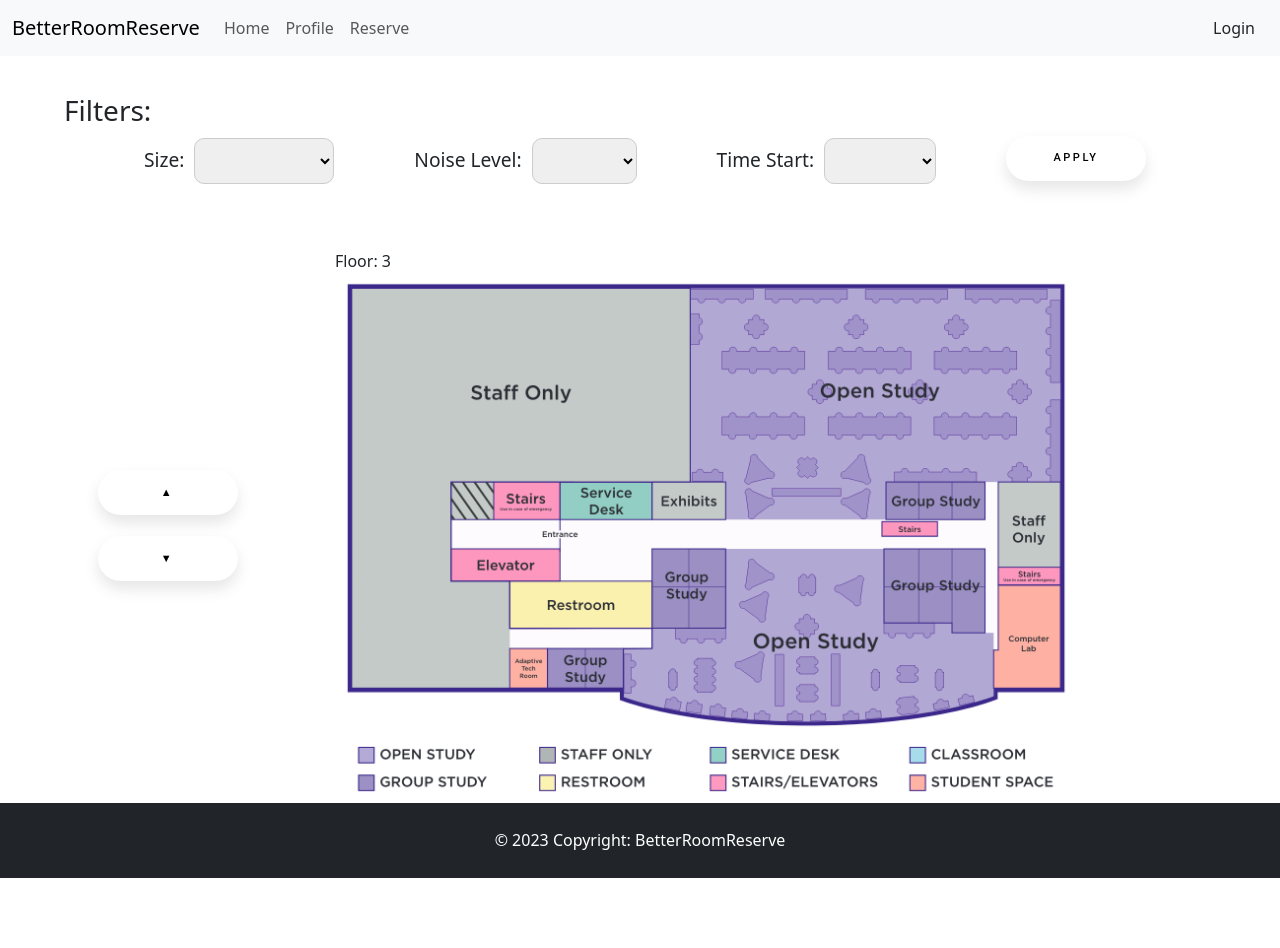
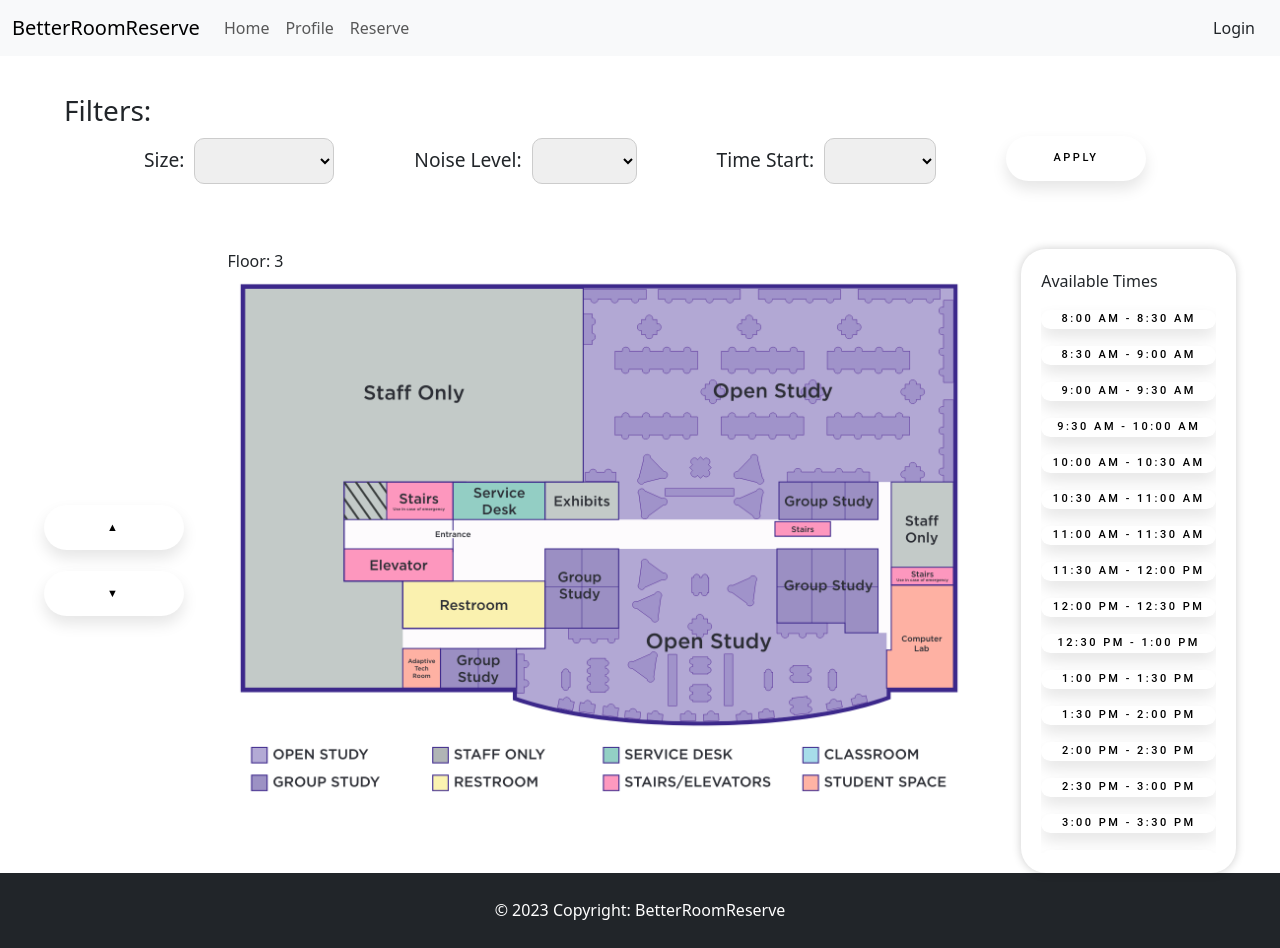
Before and after one commit to Florjon-byte/BetterRoomReserve, a React (Create React App) app in the folder better-room-reserve-app/: page /reserve in a window 1280 px wide. Before the commit the page ends 878 px from the top, so only its background shows below. Built offline with nearby package versions, Linux system fonts and the light colour scheme.

Commit message:
made the time selection for the reserve page

```diff
--- a/better-room-reserve-app/src/cssfiles/reserve.css
+++ b/better-room-reserve-app/src/cssfiles/reserve.css
@@ -67,3 +67,18 @@
     flex-direction: column;
     align-items: center;
 }
+
+.reservation_service .times{
+    background: #fff;
+    padding: 20px;
+    border-radius: 25px;
+    box-shadow: 0 0 10px rgba(0,0,0,0.2);
+}
+
+.reservation_service .times form{
+    display: flex;
+    flex-direction: column;
+    width: auto;
+    max-height: 560px;
+    overflow-y: scroll;
+}
--- a/better-room-reserve-app/src/pages/Reserve.js
+++ b/better-room-reserve-app/src/pages/Reserve.js
@@ -32,6 +32,18 @@ export function Reserve(){
         hour = hour % 12 || 12;
         return ["00", "30"].map(min => `${hour}:${min} ${ampm}`);
     })
+
+    const generateButtonTimes = (start_time = "8:00 AM") => {
+        const button_times = []
+        const i = times.findIndex((start) => start === start_time)
+        console.log(i)
+        for(let index = i; index < times.length - 2; index++){
+            button_times.push(`${times[index]} - ${times[index+1]}`)
+        }
+
+        return button_times
+    }
+
 
     const [floor, setFloor] = useState("3") // for changing floor levels and maps
 
@@ -184,7 +196,15 @@ export function Reserve(){
                     </div>
 
                     <div className="times">
-
+                        <label>Available Times</label>
+                        <form>
+                            {generateButtonTimes("8:00 AM").map(time => (
+                                <button style={{
+                                    marginTop: "10%",
+                                    width: "175px"
+                            }} className='coolButton'>{time}</button>
+                            ))}
+                        </form>
                     </div>
                 </section>
 
```
